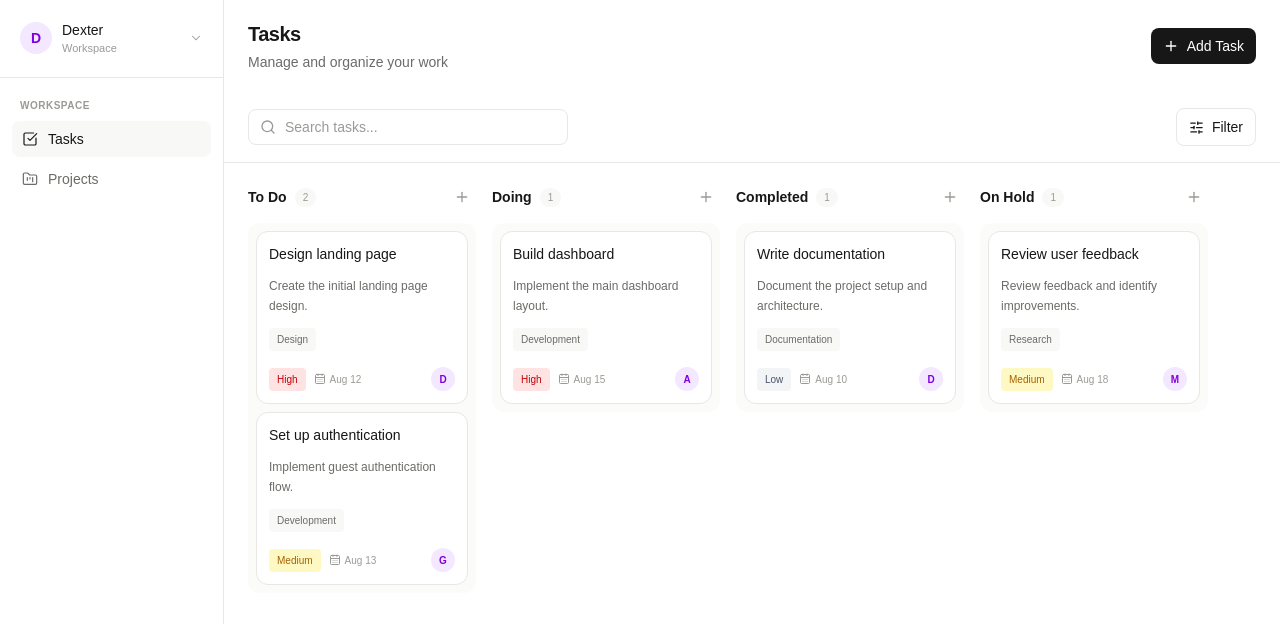
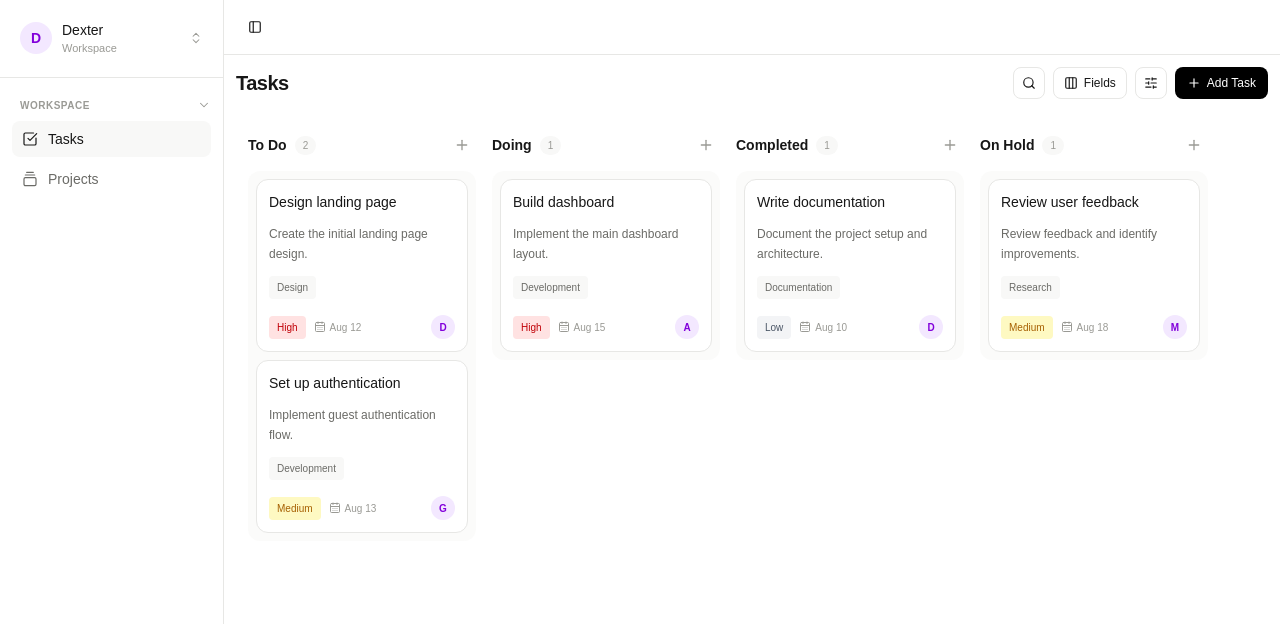
Before and after one commit to Gopika34/Task-Management, a Next.js app in the folder frontend/: page /tasks in a window 1280 px wide. Shown: the top 624 px of the page. Built offline with nearby package versions, Linux system fonts and the light colour scheme.

Commit message:
feat: add task board toolbar and layout

```diff
--- a/frontend/components/layout/Sidebar.tsx
+++ b/frontend/components/layout/Sidebar.tsx
@@ -1,7 +1,8 @@
 import Link from "next/link";
 import {
     CheckSquare,
-    FolderKanban,
+    GalleryVerticalEnd,
+    ChevronsUpDown,
     ChevronDown,
 } from "lucide-react";
 
@@ -14,7 +15,7 @@ const navigationItems = [
     {
         label: "Projects",
         href: "/projects",
-        icon: FolderKanban,
+        icon: GalleryVerticalEnd,
     },
 ];
 
@@ -44,11 +45,12 @@ export default function Sidebar() {
 
                     </div>
 
-                    <ChevronDown
+                    <ChevronsUpDown
                         size={14}
                         strokeWidth={1.8}
                         className="text-text-muted"
                     />
+
 
                 </button>
             </div>
@@ -56,10 +58,16 @@ export default function Sidebar() {
             {/* Navigation */}
             <div className="flex-1 px-3 py-5">
 
+                <div className="flex justify-between">
                     <p className="mb-2 px-2 text-[10px] font-semibold uppercase tracking-wider text-text-muted">
                         Workspace
                     </p>
-
+                    <ChevronDown
+                        size={14}
+                        strokeWidth={1.8}
+                        className="text-text-muted"
+                    />
+                </div>
                 <nav className="space-y-1">
 
                     {navigationItems.map((item) => {
@@ -72,8 +80,7 @@ export default function Sidebar() {
                             <Link
                                 key={item.href}
                                 href={item.href}
-                                className={`flex items-center gap-2.5 rounded-md px-2.5 py-2 text-sm transition-colors ${
-                                    isActive
+                                className={`flex items-center gap-2.5 rounded-md px-2.5 py-2 text-sm transition-colors ${isActive
                                     ? "bg-surface-muted text-text-primary"
                                     : "text-text-secondary hover:bg-surface-muted hover:text-text-primary"
                                     }`}
--- a/frontend/components/tasks/TaskToolbar.tsx
+++ b/frontend/components/tasks/TaskToolbar.tsx
@@ -1,37 +1,59 @@
 "use client";
 
-import { Search, SlidersHorizontal } from "lucide-react";
-import { useState } from "react";
-import Button from "@/components/ui/Button";
+import {
+    Search,
+    SlidersHorizontal,
+    Columns3,
+    Plus,
+} from "lucide-react";
 
 export default function TaskToolbar() {
-    const [search, setSearch] = useState("");
+    return (
+        <div className="flex items-center gap-2 justify-between m-3">
 
-    return (
-        <div className="flex flex-col gap-3 border-b border-border px-6 py-4 sm:flex-row sm:items-center sm:justify-between">
-            {/* Search */}
-            <div className="relative w-full sm:max-w-xs">
-                <Search
-                    size={16}
-                    className="absolute left-3 top-1/2 -translate-y-1/2 text-text-muted"
-                />
+            <h1 className="text-xl font-semibold tracking-tight text-text-primary">
+                Tasks
+            </h1>
 
-                <input
-                    type="text"
-                    value={search}
-                    onChange={(event) => setSearch(event.target.value)}
-                    placeholder="Search tasks..."
-                    className="h-9 w-full rounded-md border border-border bg-surface pl-9 pr-3 text-sm text-text-primary outline-none placeholder:text-text-muted focus:border-border-strong"
-                />
+            <div className="flex gap-2 items-center">
+
+                {/* Search */}
+                <button
+                    type="button"
+                    className="flex h-8 w-8 items-center justify-center rounded-md border border-border hover:bg-surface-muted"
+                    aria-label="Search tasks"
+                >
+                    <Search size={14} strokeWidth={2} />
+                </button>
+
+                {/* Fields */}
+                <button
+                    type="button"
+                    className="flex h-8 items-center gap-1.5 rounded-md border border-border px-2.5 text-xs hover:bg-surface-muted"
+                >
+                    <Columns3 size={14} strokeWidth={2} />
+                    <span>Fields</span>
+                </button>
+
+                {/* Filter */}
+                <button
+                    type="button"
+                    className="flex h-8 w-8 items-center justify-center rounded-md border border-border hover:bg-surface-muted"
+                    aria-label="Filter tasks"
+                >
+                    <SlidersHorizontal size={14} strokeWidth={2} />
+                </button>
+
+                {/* Add Task */}
+                <button
+                    type="button"
+                    className="flex h-8 items-center gap-1.5 rounded-md bg-black px-3 text-xs font-medium text-white hover:bg-neutral-800"
+                >
+                    <Plus size={14} strokeWidth={2} />
+                    <span>Add Task</span>
+                </button>
             </div>
 
-            {/* Actions */}
-            <div className="flex items-center gap-2">
-                <Button variant="secondary">
-                    <SlidersHorizontal size={15} className="mr-2" />
-                    Filter
-                </Button>
-            </div>
         </div>
     );
 }
--- a/frontend/components/tasks/TasksHeader.tsx
+++ b/frontend/components/tasks/TasksHeader.tsx
@@ -1,23 +1,12 @@
-import Button from "@/components/ui/Button";
-import { Plus } from "lucide-react";
+import {PanelLeft} from "lucide-react";
 
 export default function TasksHeader() {
     return (
-        <div className="flex flex-col gap-4 px-6 py-5 sm:flex-row sm:items-center sm:justify-between">
-            <div>
-                <h1 className="text-xl font-semibold tracking-tight text-text-primary">
-                    Tasks
-                </h1>
-
-                <p className="mt-1 text-sm text-text-secondary">
+        <div className="flex flex-col border-b border-border gap-4 px-6 py-5 sm:flex-row sm:items-center sm:justify-between">
+                <PanelLeft size={14} strokeWidth={2}/>
+                {/* <p className="mt-1 text-sm text-text-secondary">
                     Manage and organize your work
-                </p>
-            </div>
-
-            <Button>
-                <Plus size={16} className="mr-2" />
-                Add Task
-            </Button>
+                </p> */}
         </div>
     );
 }
```
Lines whose indentation alone changed are shown as unchanged.
